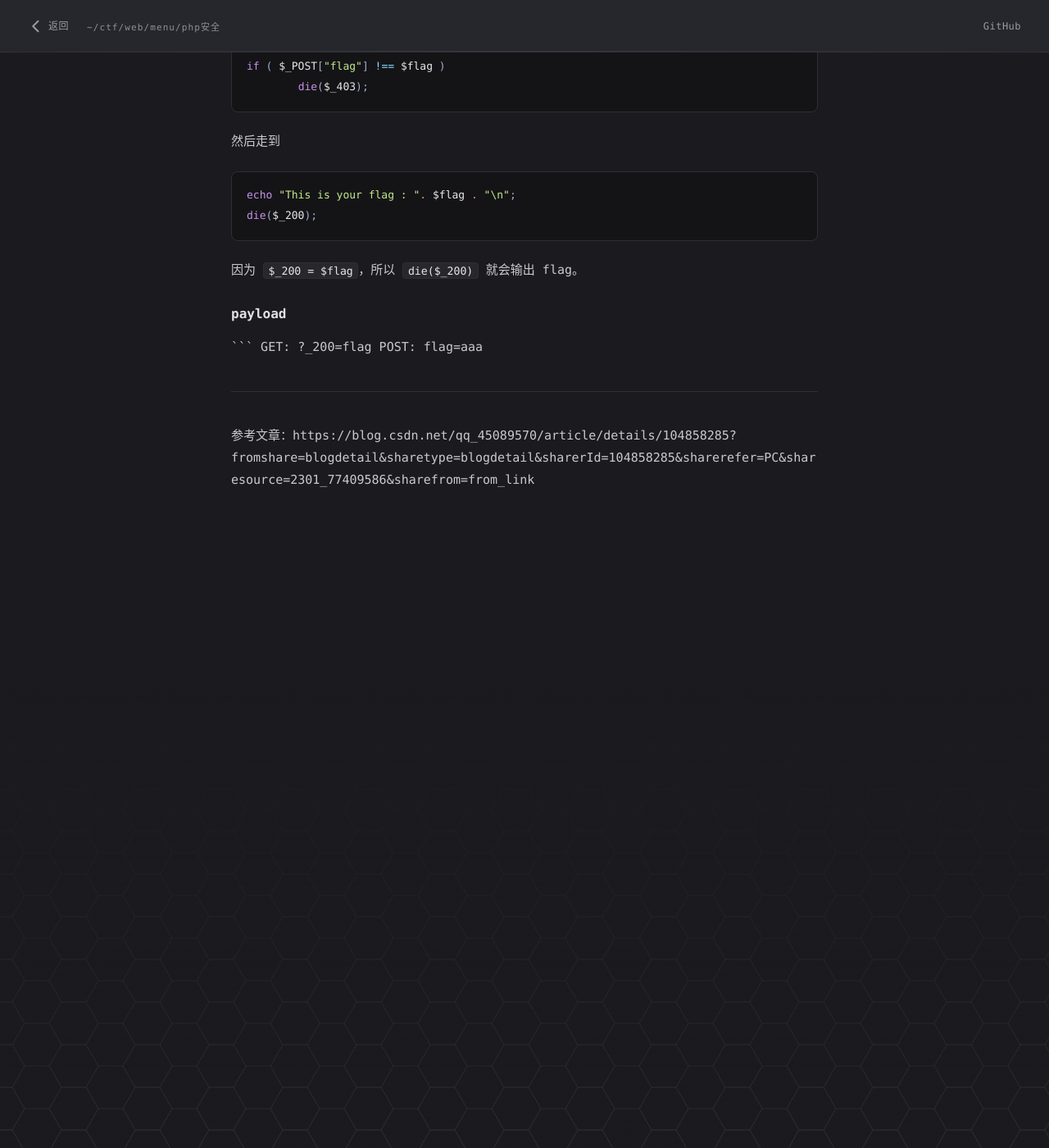
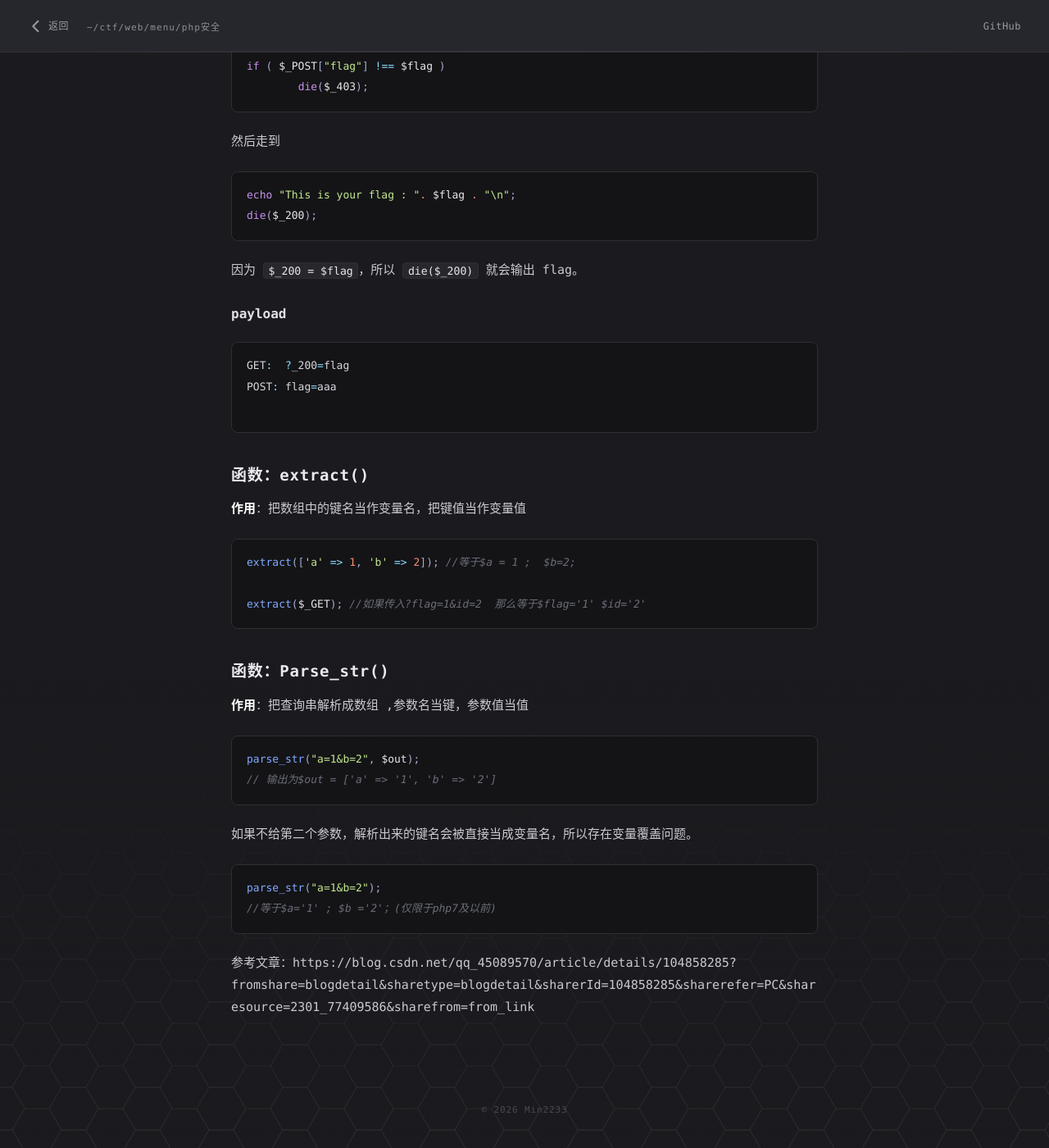
Before and after one commit to Min-2233/Min-2233.github.io, a Jekyll site: the page built from ctf/web/menu/php安全/php变量覆盖.md, in a window 1280 px wide and 1400 px high, scrolled down 2736 px. Shown: the whole window at 82% size. Built offline with Jekyll 4.4.1, drawn with Linux system fonts in a browser that asks for light colours.

Commit message:
Enhance PHP variable overwriting documentation
Add explanations and examples for PHP functions extract() and parse_str() related to variable overwriting issues.

````diff
--- a/ctf/web/menu/php安全/php变量覆盖.md
+++ b/ctf/web/menu/php安全/php变量覆盖.md
@@ -124,10 +124,42 @@ die($_200);
 
 ### payload
 
-```
+```php
 GET:  ?_200=flag
 POST: flag=aaa
 
----
+```
+
+
+## 函数：extract()
+
+**作用**：把数组中的键名当作变量名，把键值当作变量值
+
+```php
+extract(['a' => 1, 'b' => 2]); //等于$a = 1 ;  $b=2;
+
+extract($_GET); //如果传入?flag=1&id=2  那么等于$flag='1' $id='2'
+```
+
+## 函数：Parse_str()
+
+**作用**：把查询串解析成数组 ,参数名当键，参数值当值
+
+```php
+parse_str("a=1&b=2", $out);
+// 输出为$out = ['a' => '1', 'b' => '2']
+```
+
+如果不给第二个参数，解析出来的键名会被直接当成变量名，所以存在变量覆盖问题。
+
+```php
+parse_str("a=1&b=2");
+//等于$a='1' ; $b ='2'；(仅限于php7及以前)
+```
+
+
+
+
+
 
 参考文章：https://blog.csdn.net/qq_45089570/article/details/104858285?fromshare=blogdetail&sharetype=blogdetail&sharerId=104858285&sharerefer=PC&sharesource=2301_77409586&sharefrom=from_link
````
